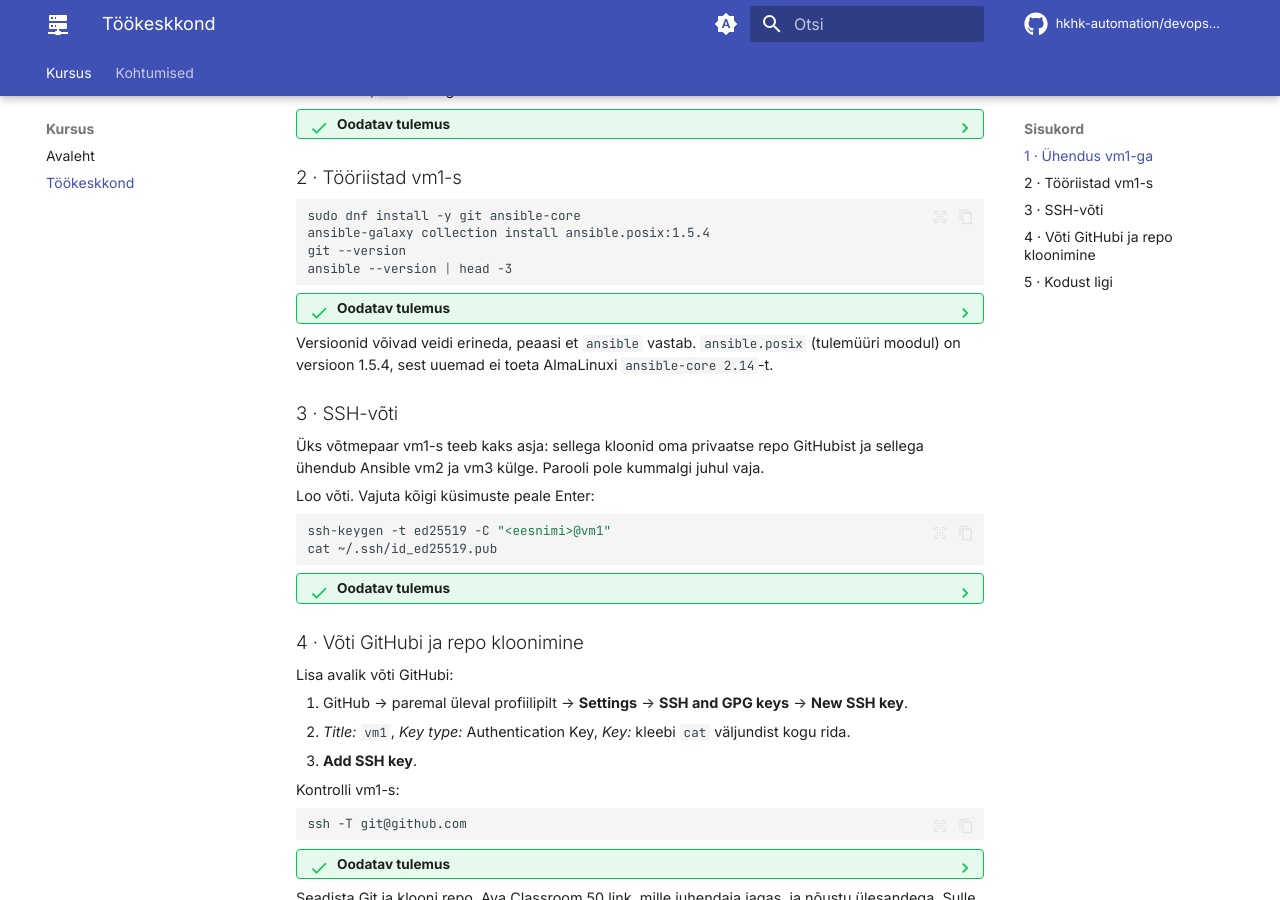
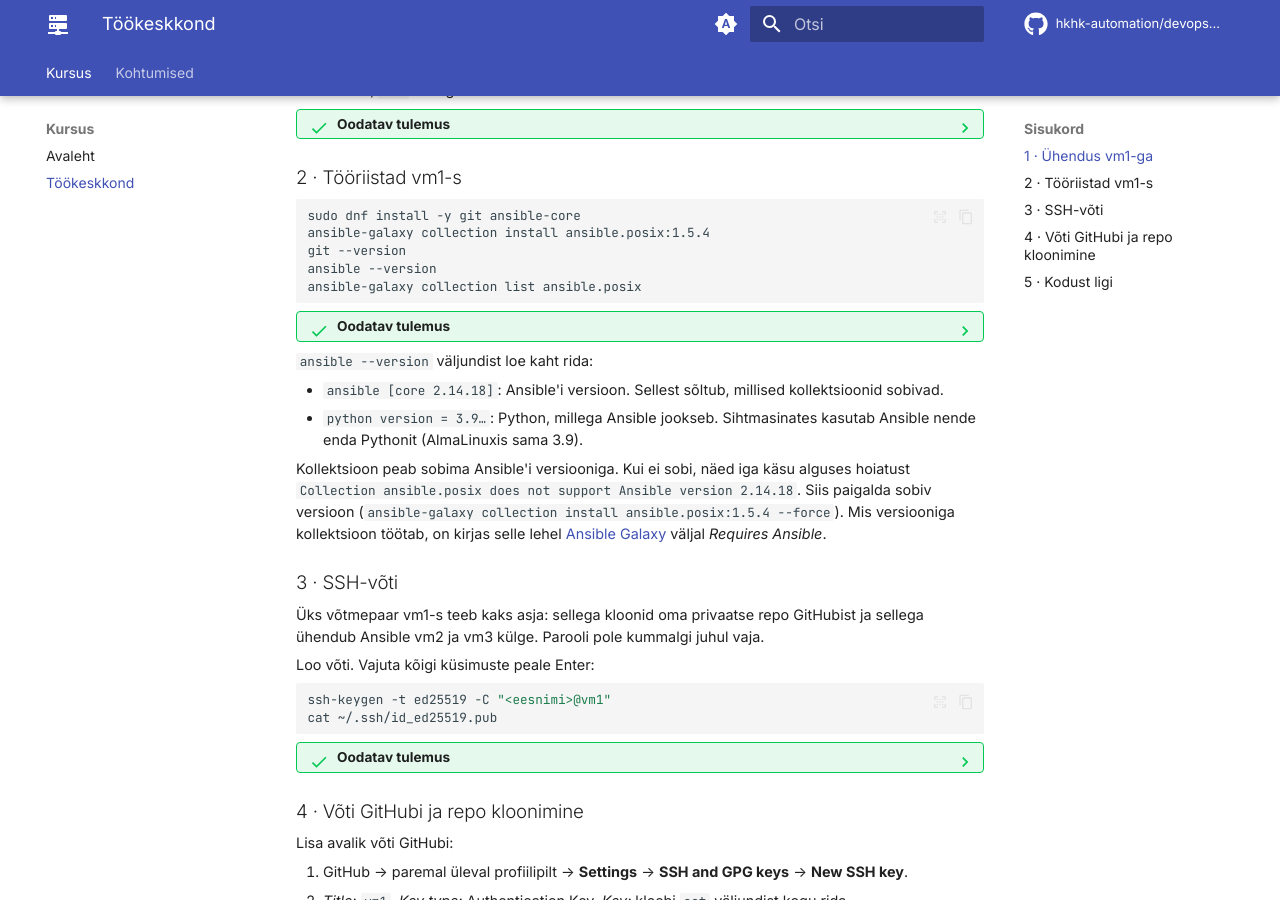
Before and after one commit to hkhk-automation/devops-lite, an MkDocs documentation site: the page built from docs/keskkond.md, in a window 1280 px wide and 900 px high, scrolled down 1052 px. Built offline with MkDocs 1.6.1 and Material for MkDocs 9.7.7, drawn with Linux system fonts in a browser that asks for light colours; comment, search, counter and statistics services are not loaded.

Commit message:
Versioonide kontroll ja logide lugemine sinna, kus neid vaja on
- Töökeskkond: täielik ansible --version, mida sealt lugeda (core, python),
  kollektsiooni ühilduvus ja hoiatus "does not support Ansible version"
- A1: kui nginx ei käivitu -> systemctl status, journalctl -u, nginx logid
- A4 veavihje: -v / -vvv
Testitud vm1-s.

````diff
--- a/docs/keskkond.md
+++ b/docs/keskkond.md
@@ -63,7 +63,8 @@
 sudo dnf install -y git ansible-core
 ansible-galaxy collection install ansible.posix:1.5.4
 git --version
-ansible --version | head -3
+ansible --version
+ansible-galaxy collection list ansible.posix
 ```
 
 ??? success "Oodatav tulemus"
@@ -72,10 +73,21 @@
     git version 2.52.0
     ansible [core 2.14.18]
       config file = /etc/ansible/ansible.cfg
-      configured module search path = [...]
+      ...
+      python version = 3.9.25 (...) (/usr/bin/python3)
+      jinja version = 3.1.2
+
+    Collection    Version
+    ------------- -------
+    ansible.posix 1.5.4
     ```
 
-Versioonid võivad veidi erineda, peaasi et `ansible` vastab. `ansible.posix` (tulemüüri moodul) on versioon 1.5.4, sest uuemad ei toeta AlmaLinuxi `ansible-core 2.14`-t.
+`ansible --version` väljundist loe kaht rida:
+
+- `ansible [core 2.14.18]`: Ansible'i versioon. Sellest sõltub, millised kollektsioonid sobivad.
+- `python version = 3.9…`: Python, millega Ansible jookseb. Sihtmasinates kasutab Ansible nende enda Pythonit (AlmaLinuxis sama 3.9).
+
+Kollektsioon peab sobima Ansible'i versiooniga. Kui ei sobi, näed iga käsu alguses hoiatust `Collection ansible.posix does not support Ansible version 2.14.18`. Siis paigalda sobiv versioon (`ansible-galaxy collection install ansible.posix:1.5.4 --force`). Mis versiooniga kollektsioon töötab, on kirjas selle lehel [Ansible Galaxy](https://galaxy.ansible.com/ui/repo/published/ansible/posix/) väljal *Requires Ansible*.
 
 ## 3 · SSH-võti
 
````
Also changed, not shown: docs/week01/lab.md (+14 -0 lines).
